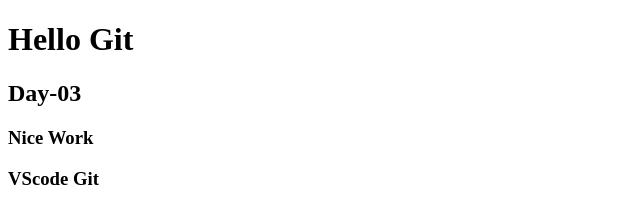
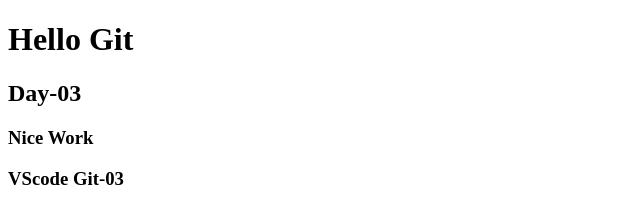
Before and after one commit to Kaihsin-Lin-Designer/Git-01, a plain HTML site: page index.html in a window 1280 px wide. Shown: the full height of the page, 0-640 px from the left. Drawn offline with Linux system fonts and the light colour scheme.

Commit message:
master-03

```diff
--- a/index.html
+++ b/index.html
@@ -9,7 +9,7 @@
     <h1>Hello Git</h1>
     <h2>Day-03</h2>
     <h3>Nice Work</h3>
-    <h3>VScode Git</h3>
+    <h3>VScode Git-03</h3>
     <script src="code.js"></script>
     <script src="master.js"></script>
 </body>
```
